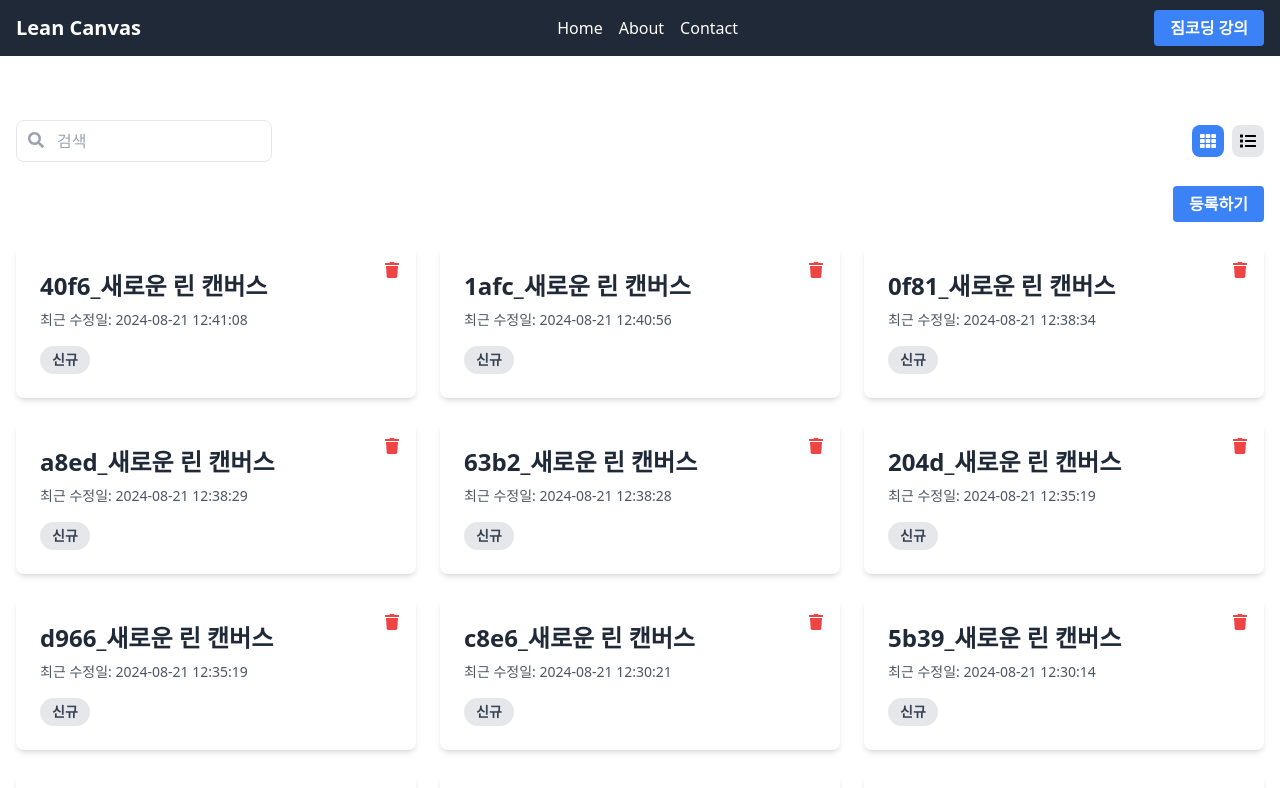
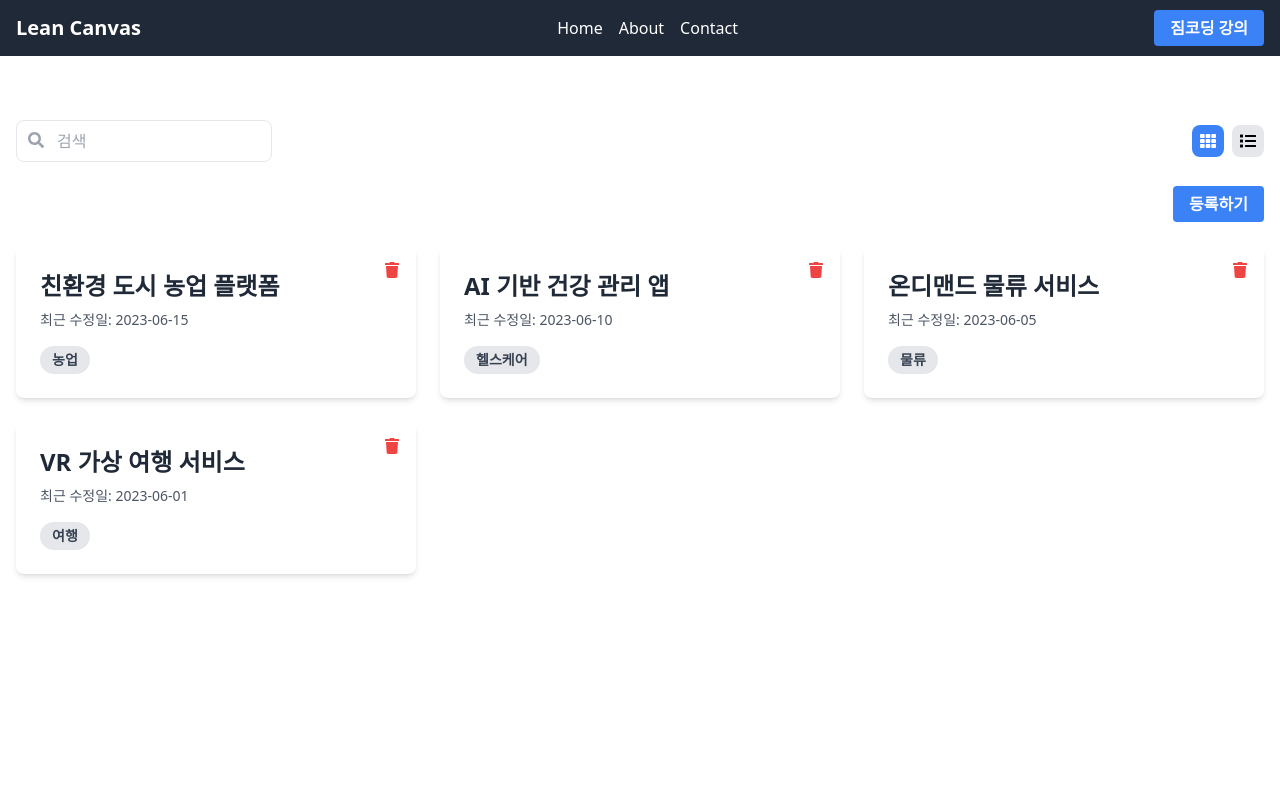
Before and after one commit to gymcoding/lean-canvas-react, a React (Vite) app: page / in a window 1280 px wide. Shown: the top 788 px of the page. Built offline with nearby package versions, Linux system fonts and the light colour scheme; data requests are answered from the project's data file.

Commit message:
25 삭제 구현

```diff
--- a/data/db.json
+++ b/data/db.json
@@ -23,72 +23,6 @@
       "title": "VR 가상 여행 서비스",
       "lastModified": "2023-06-01",
       "category": "여행"
-    },
-    {
-      "title": "6965_새로운 린 캔버스",
-      "lastModified": "2024-08-20 23:38:40",
-      "category": "신규",
-      "id": 5
-    },
-    {
-      "title": "b2c4_새로운 린 캔버스",
-      "lastModified": "2024-08-20 23:39:03",
-      "category": "신규",
-      "id": 6
-    },
-    {
-      "title": "5b39_새로운 린 캔버스",
-      "lastModified": "2024-08-21 12:30:14",
-      "category": "신규",
-      "id": 7
-    },
-    {
-      "title": "c8e6_새로운 린 캔버스",
-      "lastModified": "2024-08-21 12:30:21",
-      "category": "신규",
-      "id": 8
-    },
-    {
-      "title": "204d_새로운 린 캔버스",
-      "lastModified": "2024-08-21 12:35:19",
-      "category": "신규",
-      "id": 9
-    },
-    {
-      "title": "d966_새로운 린 캔버스",
-      "lastModified": "2024-08-21 12:35:19",
-      "category": "신규",
-      "id": 10
-    },
-    {
-      "title": "63b2_새로운 린 캔버스",
-      "lastModified": "2024-08-21 12:38:28",
-      "category": "신규",
-      "id": 11
-    },
-    {
-      "title": "a8ed_새로운 린 캔버스",
-      "lastModified": "2024-08-21 12:38:29",
-      "category": "신규",
-      "id": 12
-    },
-    {
-      "title": "0f81_새로운 린 캔버스",
-      "lastModified": "2024-08-21 12:38:34",
-      "category": "신규",
-      "id": 13
-    },
-    {
-      "title": "1afc_새로운 린 캔버스",
-      "lastModified": "2024-08-21 12:40:56",
-      "category": "신규",
-      "id": 14
-    },
-    {
-      "title": "40f6_새로운 린 캔버스",
-      "lastModified": "2024-08-21 12:41:08",
-      "category": "신규",
-      "id": 15
     }
   ]
 }
--- a/src/api/canvas.js
+++ b/src/api/canvas.js
@@ -21,3 +21,7 @@
   };
   return canvases.post('/', newCanvas);
 }
+
+export async function deleteCanvas(id) {
+  await canvases.delete(`/${id}`);
+}
--- a/src/pages/Home.jsx
+++ b/src/pages/Home.jsx
@@ -1,5 +1,5 @@
 import { useEffect, useState } from 'react';
-import { createCanvas, getCanvases } from '../api/canvas';
+import { createCanvas, deleteCanvas, getCanvases } from '../api/canvas';
 
 import CanvasList from '../components/CanvasList';
 import SearchBar from '../components/SearchBar';
@@ -33,8 +33,16 @@
     fetchData({ title_like: searchText });
   }, [searchText]);
 
-  const handleDeleteItem = id => {
-    setData(data.filter(item => item.id !== id));
+  const handleDeleteItem = async id => {
+    if (confirm('삭제 하시겠습니까?') === false) {
+      return;
+    }
+    try {
+      await deleteCanvas(id);
+      fetchData({ title_like: searchText });
+    } catch (err) {
+      alert(err.message);
+    }
   };
 
   const [isLoadingCreate, setIsLoadingCreate] = useState(false);
```
